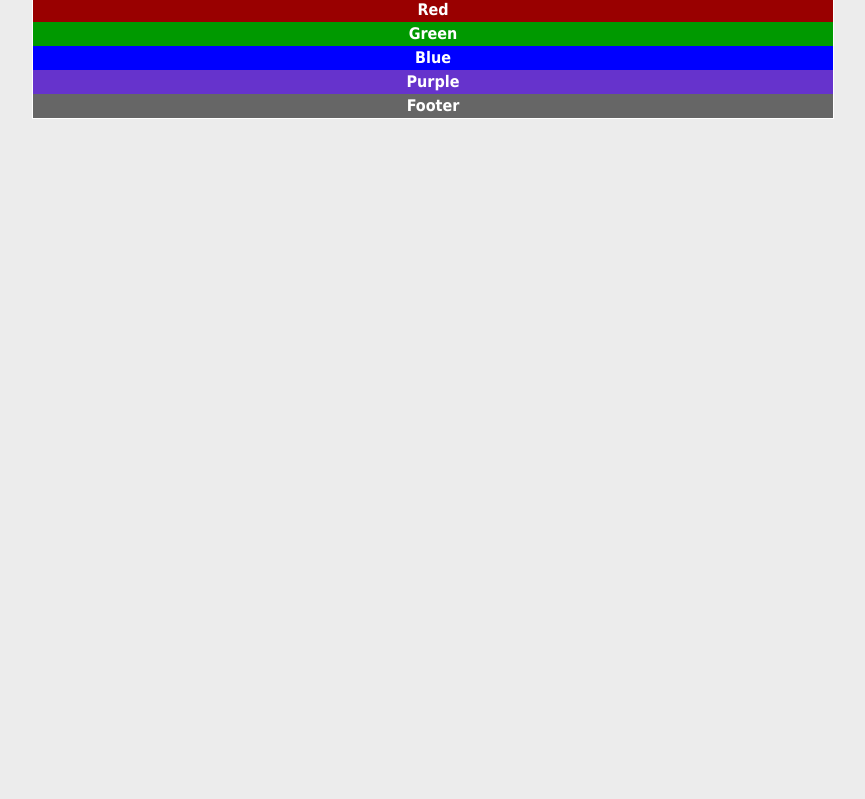
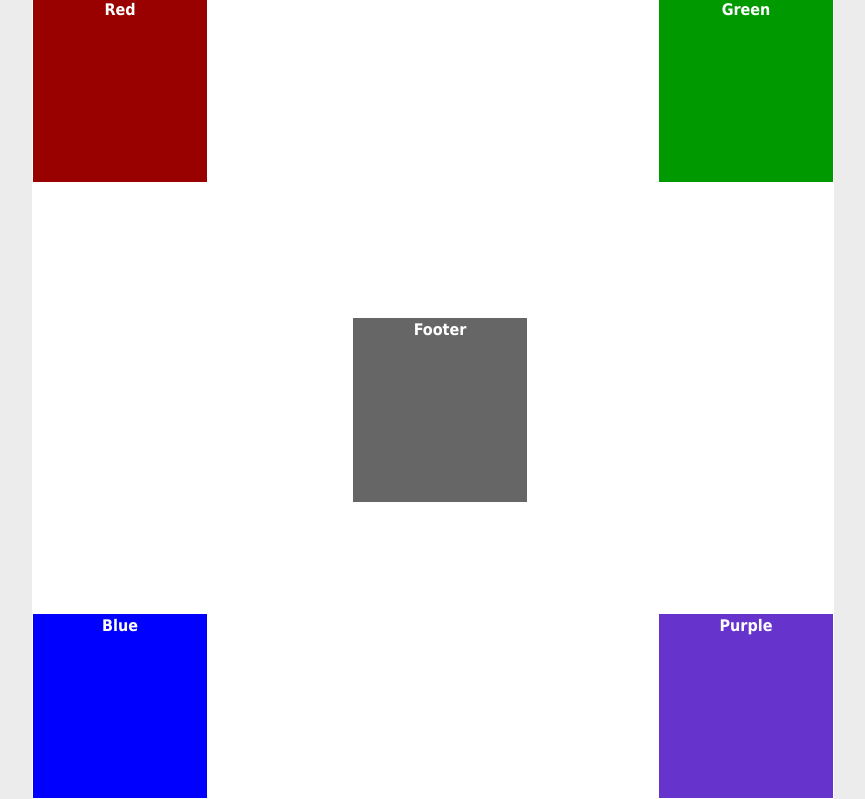
Before and after one commit to JaredJohnsonUALR/ifsc-1310, a plain HTML site: page positioning-lab/absolute-2.html in a window 1280 px wide. Shown: the part 127-926 px from the top of the page, without its empty margins (207-1072 px from the left). Before the commit the page ends 800 px from the top, so only its background shows below. Drawn offline with Linux system fonts and the light colour scheme.

Commit message:
Finished the css positioning lab

```diff
--- a/positioning-lab/absolute-2.html
+++ b/positioning-lab/absolute-2.html
@@ -27,23 +27,50 @@ body {
 	border-bottom-style: solid;
 	border-left-style: solid;
 	width: 800px;
+	height:800px;
 	margin-right: auto;
 	margin-left: auto;
+	position:relative;
 }
 #red {
 	background-color: #900;
+	width:174px;
+	height:184px;
+	position:absolute;
+	top:0;
+	left:0;
 }
 #green {
 	background-color: #090;
+	width:174px;
+	height:184px;
+	position:absolute;
+	top:0;
+	right:0;
 }
 #blue {
 	background-color: #00F;
+	width:174px;
+	height:184px;
+	position:absolute;
+	bottom:0;
+	left:0;
 }
 #purple {
 	background-color: #63C;
+	width:174px;
+	height:184px;
+	position:absolute;
+	bottom:0;
+	right:0;
 }
 #footer {
 	background-color: #666;
+	width:174px;
+	height:184px;
+	position:absolute;
+	top:40%;
+	left:40%;
 }
 h1 {
 	color: #000;
@@ -54,7 +81,7 @@ h1 {
 </head>
 
 <body>
-<h1>Absolute 2</h1>
+<h1>Absolute 1</h1>
 <div id="wrapper">
   <div id="red">Red</div>
   <div id="green">Green</div>
```
Also changed, not shown: positioning-lab/absolute-1.html (+23 -0 lines), positioning-lab/float-1.html (+24 -0 lines), positioning-lab/float-2.html (+21 -0 lines).
